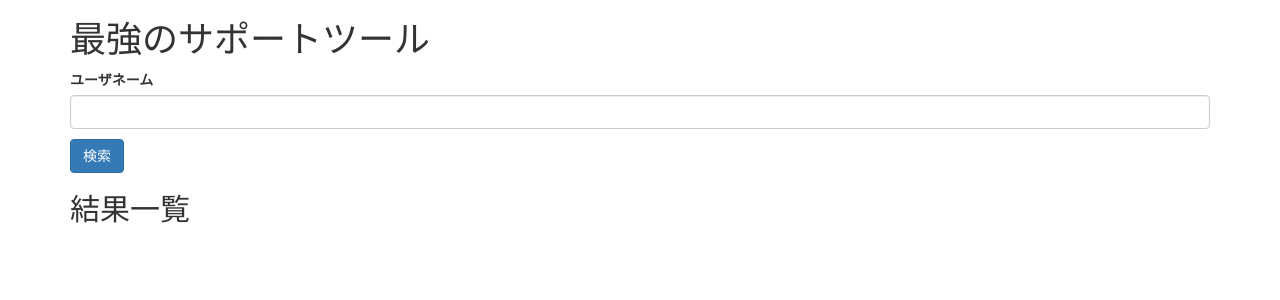
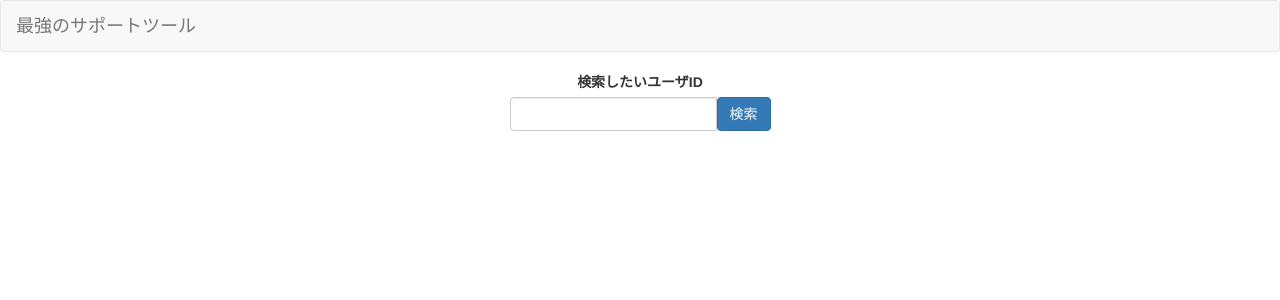
Before and after one commit to takenokoroid/old-support-tools, a Flask app: page / in a window 1280 px wide. Shown: the top 300 px of the page. Run offline with Flask 2, Linux system fonts and the light colour scheme; parts of the project's set-up code (start-up, migrations or seed data) failed here and were passed over; some libraries are stand-ins or nearby versions.

Commit message:
feat: デザインの追加

```diff
--- a/webApp/flaskApp/static/css/main.css
+++ b/webApp/flaskApp/static/css/main.css
@@ -0,0 +1,46 @@
+*, *:before, *:after {
+	box-sizing: border-box;
+}
+h2 {
+    margin-top: 0;
+}
+.input-group {
+    display: flex;
+    justify-content: center;
+    margin: auto;
+}
+
+.w-50 {
+    width: 50%;
+}
+
+.card-part {
+    backdrop-filter: blur(20px);
+    box-shadow: 0 5px 20px rgba(255, 152, 79, 0.5);
+    border-radius: 10px;
+    padding: 1em 2em;
+    margin: 1em auto;
+    backdrop-filter: blur(10px);
+}
+.user-id {
+    margin-bottom: 1em;
+}
+.flexbox-row {
+    display: flex;
+    flex-direction: row;
+}
+
+.flexbox-column {
+    display: flex;
+    flex-direction: column;
+}
+
+.box-part-user {
+    width: 70%;
+}
+
+.box-part-role {
+    display: flex;
+    align-items: center;
+    margin: auto;
+}
--- a/webApp/flaskApp/static/javascript/main.js
+++ b/webApp/flaskApp/static/javascript/main.js
@@ -21,3 +21,7 @@ $('#form').validate({
     errorElement: "span",
     errorClass: "is-error",
 });
+
+$(function () {
+	$('[data-toggle="tooltip"]').tooltip();
+});
--- a/webApp/flaskApp/templates/base.html
+++ b/webApp/flaskApp/templates/base.html
@@ -9,9 +9,24 @@
 <script src="{{url_for('static', filename='javascript/main.js')}}"></script>
 {{super()}}
 {% endblock %}
+{% block navbar %}
+<div class="navbar navbar-default">
+    <div class="container-fluid">
+        <div class="navbar-header">
+            <button type="button" class="navbar-toggle collapsed" data-toggle="collapse" data-target="#navbarEexample3">
+				<span class="sr-only">Toggle navigation</span>
+				<span class="icon-bar"></span>
+				<span class="icon-bar"></span>
+				<span class="icon-bar"></span>
+			</button>
+            <a class="navbar-brand" href="/">最強のサポートツール</a>
+        </div>
+    </div>
+</div>
+{% endblock %}
 {% block content %}
-<div class="container">
-    <h1>最強のサポートツール</h1>
+<div class="container text-center">
+
     {% block content_result %}
     {% endblock %}
 </div>
--- a/webApp/flaskApp/templates/index.html
+++ b/webApp/flaskApp/templates/index.html
@@ -4,23 +4,31 @@
 
 {% block content_result %}
     <form method="POST" action="/" id="form">
-        <label for="userid">ユーザネーム</label>
-        <input id="userid" type="text" name="userid" class="form-control"/>
-        <p class="is-error-userid"></p>
-        <button type="submit" class="btn btn-primary">検索</button>
+        <label for="userid">検索したいユーザID</label>
+        <div class="input-group">
+            <div>
+                <input id="userid" type="text" name="userid" class="form-control"/>
+                <p class="is-error-userid"></p>
+            </div>
+            <button type="submit" class="btn btn-primary">検索</button>
+        </div>
     </form>
-    <div>
-        <h2>結果一覧</h2>
+    <div class="w-50 text-left center-block">
         {% if not result %}
         <div></div>
         {% else %}
-        <div>
-            <h3>ユーザID</h3>
-            {{ result["user"]["id"] }}
-            <h3>ユーザ名</h3>
-            {{ result["user"]["name"] }}
-            <h3>サービスの権限を持っているか?</h3>
-            {{ '権限なし' if result["service"]["deleted"] else '権限あり' }}
+        <div class="card-part flexbox-row">
+            <div class="flexbox-column box-part-user">
+                <div class="user-id" aria-label="ユーザIDは{{ result["user"]["id"] }}">ID : {{ result["user"]["id"] }}</div>
+                <h2 aria-label="ユーザ名は{{ result["user"]["name"] }}">{{ result["user"]["name"] }}</h2>
+            </div>
+            <div class="box-part-role">
+                {% if not result["service"]["deleted"] %}
+                <img alt="権限あり" data-toggle="tooltip" data-placement="top" title="権限あり" src="https://img.icons8.com/external-others-phat-plus/64/null/external-authentication-biometric-outline-others-phat-plus.png"/>
+                {% else %}
+                <img alt="権限なし" data-toggle="tooltip" data-placement="top" title="権限なし" src="https://img.icons8.com/external-others-phat-plus/64/null/external-authentication-biometric-outline-others-phat-plus-2.png"/>
+                {% endif %}
+            </div>
         </div>
         {% endif %}
     </div>
```
